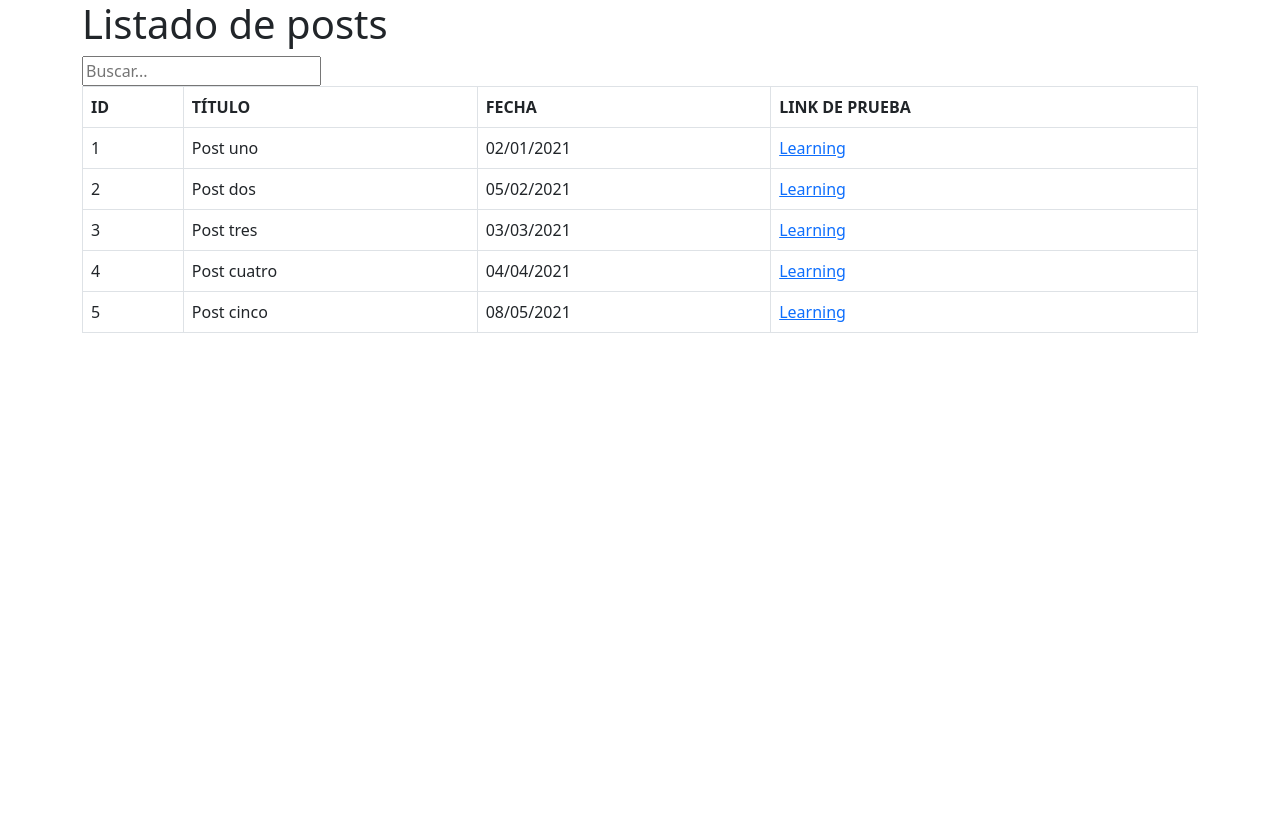
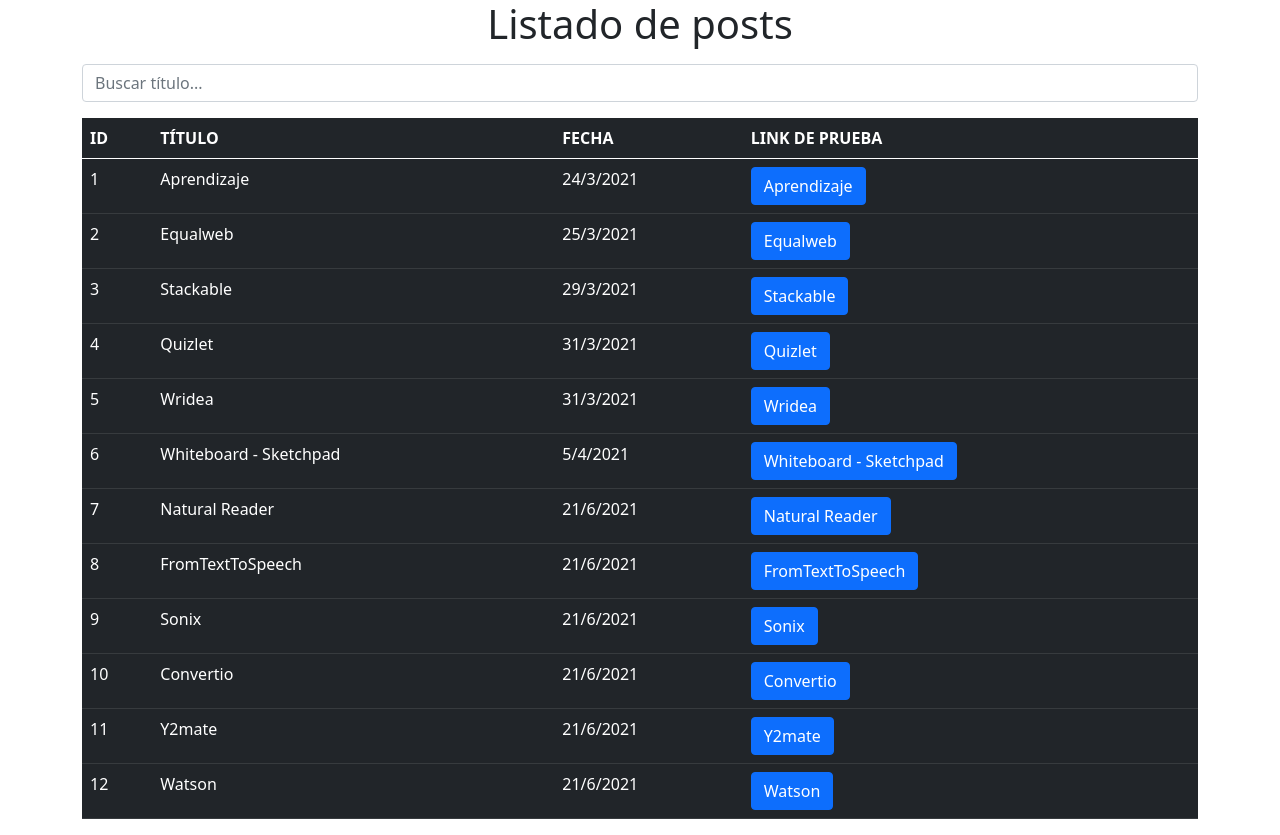
Before and after one commit to juliocsantaman/filter-with-angular, an Angular app: page / in a window 1280 px wide. Before the commit the page ends 800 px from the top, so only its background shows below. Built offline with nearby package versions, Linux system fonts and the light colour scheme.

Commit message:
I modified data of my posts.

```diff
--- a/src/app/components/posts/posts.component.css
+++ b/src/app/components/posts/posts.component.css
@@ -0,0 +1,7 @@
+h1 {
+    text-align: center;
+}
+
+input {
+    margin: 1rem 0rem 1rem 0rem;
+}
--- a/src/app/components/posts/posts.component.html
+++ b/src/app/components/posts/posts.component.html
@@ -1,11 +1,16 @@
 <div class="container">
     <h1>Listado de posts</h1>
     <div class="form-group">
-        <input type="text" class="forms-control" placeholder="Buscar..." [(ngModel)]="filterPost" name="filterPost">
+        <input
+        type="text"
+        class="form-control"
+        placeholder="Buscar título..."
+        [(ngModel)]="filterPost"
+        name="filterPost">
     </div>
 </div>
 <div class="container">
-    <table class="table table-bordered">
+    <table class="table table-hover table-dark">
         <thead>
             <tr>
                 <th>ID</th>
@@ -15,11 +20,11 @@
             </tr>
         </thead>
         <tbody>
-            <tr *ngFor="let post of posts | filter: filterPost">
+            <tr *ngFor="let post of posts | filter: filterPost, lowercase">
                 <td>{{ post.id }}</td>
                 <td>{{ post.title }}</td>
                 <td>{{ post.date }}</td>
-                <td> <a href="{{ post.link }}">Learning</a> </td>
+                <td> <a class="btn btn-primary" href="{{ post.link }}"> {{ post.title }} </a> </td>
             </tr>
         </tbody>
     </table>
--- a/src/app/components/posts/posts.component.ts
+++ b/src/app/components/posts/posts.component.ts
@@ -10,33 +10,75 @@
   posts = [
     {
       id: 1,
-      title: 'Post uno',
-      date: '02/01/2021',
+      title: 'Aprendizaje',
+      date: '24/3/2021',
       link: 'https://juliocsantaman.github.io/learning.github.io/'
     },
     {
       id: 2,
-      title: 'Post dos',
-      date: '05/02/2021',
-      link: 'https://juliocsantaman.github.io/learning.github.io/'
+      title: 'Equalweb',
+      date: '25/3/2021',
+      link: 'https://juliocsantaman.github.io/rick-and-morty-api/'
     },
     {
       id: 3,
-      title: 'Post tres',
-      date: '03/03/2021',
-      link: 'https://juliocsantaman.github.io/learning.github.io/'
+      title: 'Stackable',
+      date: '29/3/2021',
+      link: 'https://drive.google.com/file/d/1a5L536BuVSkuLhQY6vWZ25GjvDsIz-u2/view?usp=sharing'
     },
     {
       id: 4,
-      title: 'Post cuatro',
-      date: '04/04/2021',
-      link: 'https://juliocsantaman.github.io/learning.github.io/'
+      title: 'Quizlet',
+      date: '31/3/2021',
+      link: 'https://juliocsantaman.github.io/flashcard.github.io/'
     },
     {
       id: 5,
-      title: 'Post cinco',
-      date: '08/05/2021',
-      link: 'https://juliocsantaman.github.io/learning.github.io/'
+      title: 'Wridea',
+      date: '31/3/2021',
+      link: 'https://juliocsantaman.github.io/flashcard.github.io/'
+    },
+    {
+      id: 6,
+      title: 'Whiteboard - Sketchpad',
+      date: '5/4/2021',
+      link: 'https://drive.google.com/file/d/1qQV3_yuO0auPnh5D_sYOrckG6sVaxb77/view?usp=sharing'
+    },
+    {
+      id: 7,
+      title: 'Natural Reader',
+      date: '21/6/2021',
+      link: 'https://drive.google.com/file/d/1VNrtXNrIYnC50MT8uFxTBM95nDocM_Ne/view?usp=sharing'
+    },
+    {
+      id: 8,
+      title: 'FromTextToSpeech',
+      date: '21/6/2021',
+      link: 'https://drive.google.com/file/d/1VNrtXNrIYnC50MT8uFxTBM95nDocM_Ne/view?usp=sharing'
+    },
+    {
+      id: 9,
+      title: 'Sonix',
+      date: '21/6/2021',
+      link: 'https://drive.google.com/file/d/1_F-jqZapnPgzCTfCkoOYQ-UrgboiQ8RC/view?usp=sharing'
+    },
+    {
+      id: 10,
+      title: 'Convertio',
+      date: '21/6/2021',
+      link: 'https://drive.google.com/file/d/1k8CtKRRiwmbAunPl3WOTy8CV_rHASQT5/view?usp=sharing'
+    },
+    {
+      id: 11,
+      title: 'Y2mate',
+      date: '21/6/2021',
+      link: 'https://drive.google.com/file/d/1k8CtKRRiwmbAunPl3WOTy8CV_rHASQT5/view?usp=sharing'
+    },
+    {
+      id: 12,
+      title: 'Watson',
+      date: '21/6/2021',
+      link: 'https://drive.google.com/file/d/1W55wwIs-xi2JPlfU3JGmSfu5Ccdg9Z8_/view?usp=sharing'
     }
   ]
 
--- a/src/app/pipes/filter.pipe.ts
+++ b/src/app/pipes/filter.pipe.ts
@@ -8,8 +8,9 @@
   transform(value: any, arg: any): any {
     const postResults = [];
     for(const post of value) {
-      if(post.title.indexOf(arg) > -1) {
+      if(post.title.toLowerCase().indexOf(arg.toLowerCase()) > -1) {
         postResults.push(post);
+
       }
     }
 
```
